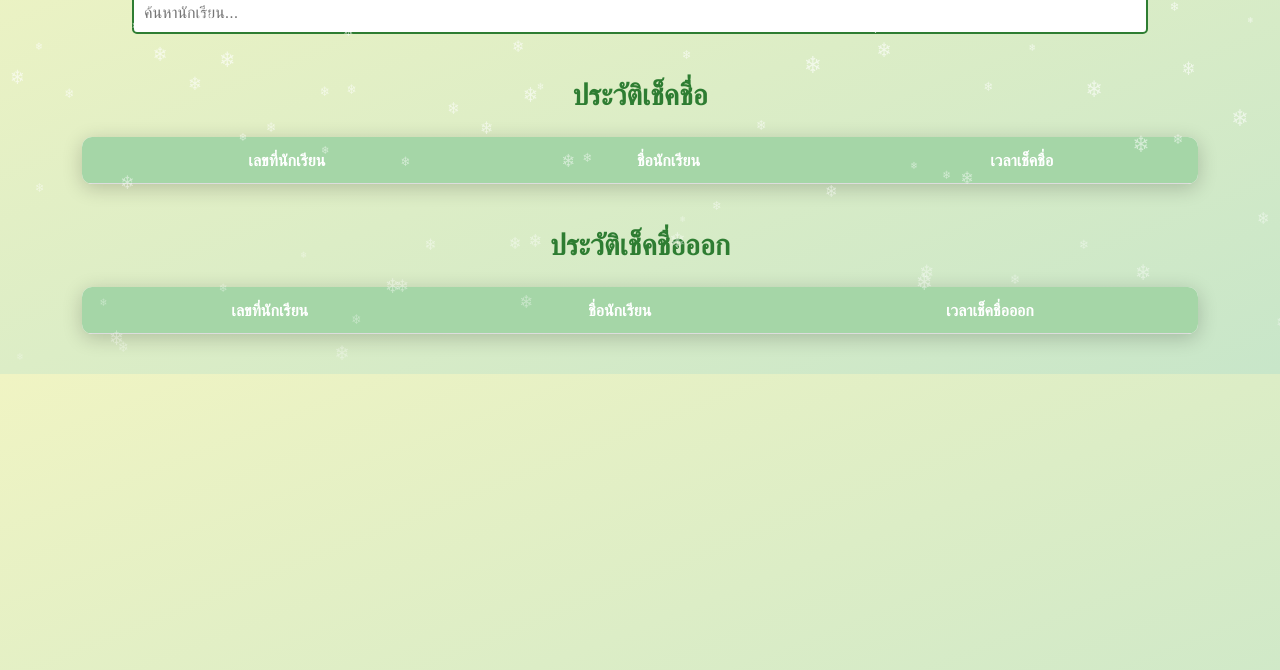
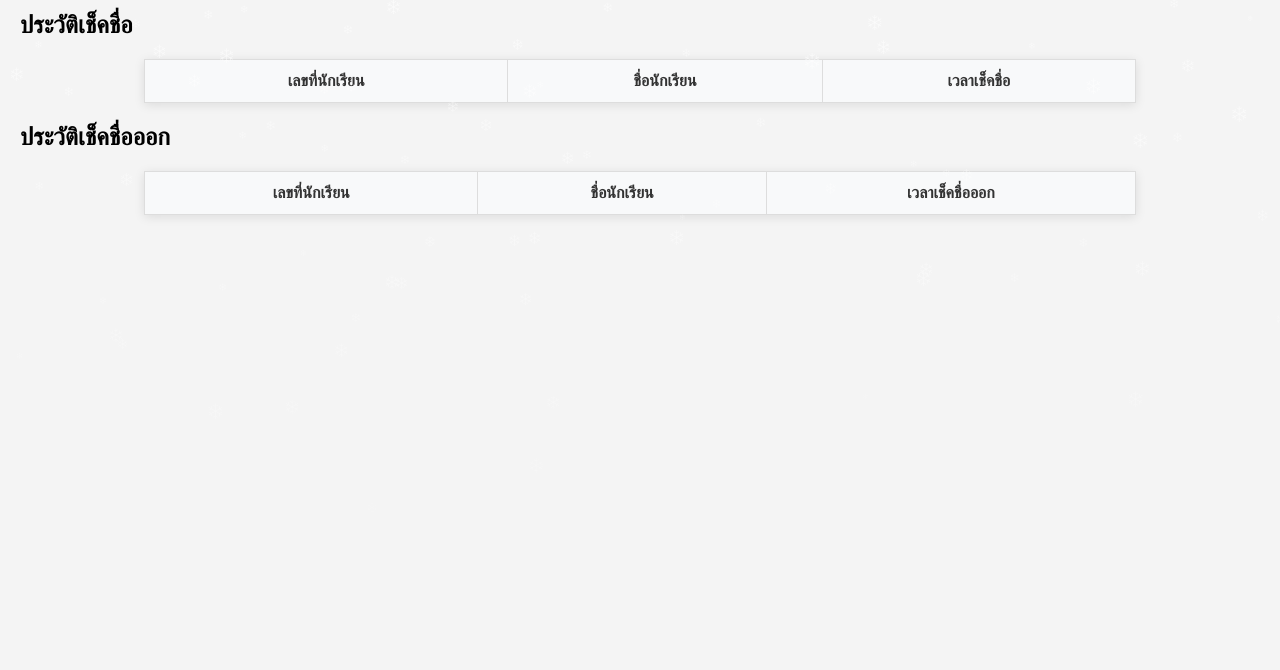
Before and after one commit to POPTWO/web-1, a plain HTML site: page index.html in a window 1280 px wide. Shown: the part 130-800 px from the top of the page. Drawn offline with Linux system fonts and the light colour scheme; no server answers.

Commit message:
Update index.html

```diff
--- a/index.html
+++ b/index.html
@@ -7,78 +7,53 @@
     <link rel="icon" href="https://scontent.fbkk6-2.fna.fbcdn.net/v/t39.30808-6/457509902_17973044849766695_7838770126958484279_n.jpg?_nc_cat=106&ccb=1-7&_nc_sid=127cfc&_nc_eui2=AeET7Uofc0PTVk-dD-UifObvsHfrXVRQ6F6wd-tdVFDoXj9V_OL8wQLjqqXduUQ2lli6LTiWXkgmo45N3aPBd6f0&_nc_ohc=zbZLoepdTnwQ7kNvgHUu6d0&_nc_ht=scontent.fbkk6-2.fna&_nc_gid=ALB8HzSCeCXy4_taV1zV4ns&oh=00_AYDORicGww6nPt30txu5cDVmRVba7x1XOfb_Zbd6L-ZONA&oe=671CEE9C" type="image/x-icon">
     <style>
         body {
-            font-family: 'Segoe UI', Tahoma, Geneva, Verdana, sans-serif;
-            background: linear-gradient(to bottom right, #f0f4c3, #c8e6c9);
+            font-family: Arial, sans-serif;
+            background-color: #f4f4f4;
             margin: 0;
             padding: 20px;
             position: relative;
-            overflow: hidden; /* Prevent overflow for snow effect */
         }
         h1 {
             text-align: center;
-            color: #2e7d32;
-            font-size: 2.5em;
-            margin-bottom: 20px;
-        }
-        h2 {
-            color: #2e7d32;
-            font-size: 1.8em;
-            margin-top: 40px;
-            text-align: center;
-        }
-        input[type="text"] {
-            width: 80%;
-            padding: 10px;
-            margin: 20px auto;
-            display: block;
-            border: 2px solid #2e7d32;
-            border-radius: 5px;
-            font-size: 16px;
+            color: #333;
         }
         button {
             display: block;
             width: 200px;
             margin: 20px auto;
             padding: 10px;
-            background-color: #2e7d32;
+            background-color: #28a745;
             color: white;
             border: none;
             border-radius: 5px;
             font-size: 16px;
             cursor: pointer;
             transition: background-color 0.3s;
-            box-shadow: 0 4px 10px rgba(0, 0, 0, 0.2);
         }
         button:hover {
-            background-color: #1b5e20;
+            background-color: #218838;
         }
         table {
-            width: 90%;
-            margin: 20px auto;
+            width: 80%;
+            margin: 0 auto;
             border-collapse: collapse;
             background-color: white;
-            box-shadow: 0 4px 20px rgba(0, 0, 0, 0.2);
-            border-radius: 10px;
-            overflow: hidden; /* Rounded corners for table */
+            box-shadow: 0 2px 10px rgba(0, 0, 0, 0.1);
         }
         th, td {
             padding: 12px;
             text-align: center;
-            border-bottom: 1px solid #ddd;
+            border: 1px solid #ddd;
         }
         th {
-            background-color: #a5d6a7;
-            color: #fff;
-            font-weight: bold;
-        }
-        tr:nth-child(even) {
-            background-color: #f9f9f9;
+            background-color: #f8f9fa;
+            color: #333;
         }
         tr:hover {
-            background-color: #e8f5e9;
+            background-color: #f1f1f1;
         }
         @media (max-width: 600px) {
-            table, button, input[type="text"] {
+            table, button {
                 width: 100%;
                 font-size: 14px;
             }
@@ -91,11 +66,11 @@
             width: 100%;
             height: 100%;
             pointer-events: none; /* Allow clicks through snow */
-            overflow: hidden;
         }
         .snowflake {
             position: absolute;
             color: #ffffff;
+            opacity: 0.8;
             font-size: 1em;
             pointer-events: none;
             animation: fall linear infinite;
```
